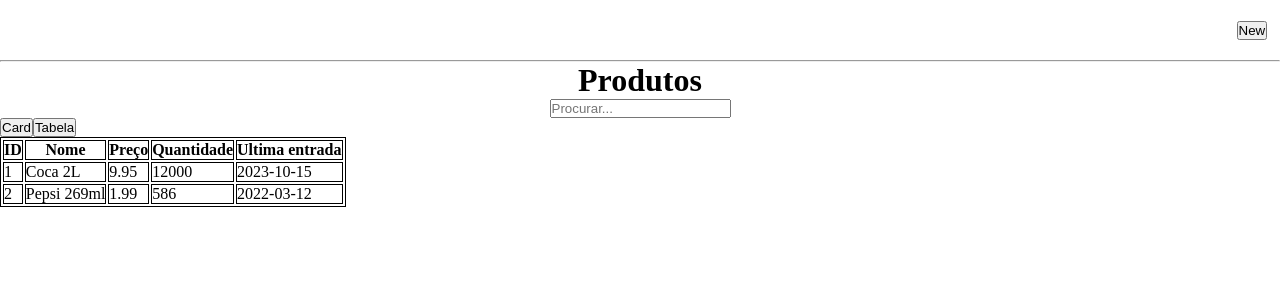
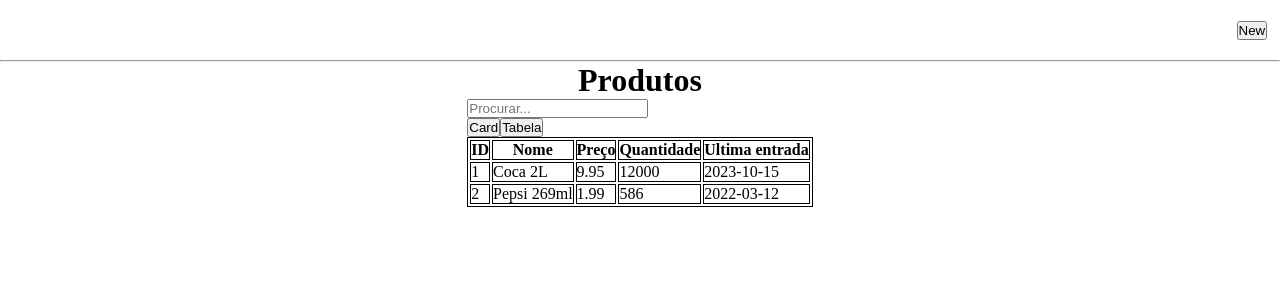
Before and after one commit to arthurcarlini/products, a React (Vite) app: page / in a window 1280 px wide. Shown: the top 300 px of the page. Built offline with nearby package versions, Linux system fonts and the light colour scheme; data requests are answered from the project's data file.

Commit message:
move some functions to another component

```diff
--- a/src/pages/Home/index.jsx
+++ b/src/pages/Home/index.jsx
@@ -3,12 +3,11 @@ import './Home.css'
 
 import api from '../../api'
 import Navbar from '../../components/Navbar'
-import RenderProducts from '../../components/RenderProducts'
-import SearchProducts from '../../components/SearchProducts'
+import Products from '../../components/Products'
 
 const Home = () => {
 
-  // pega os produtos
+  // get products
   const [data, setData] = useState([])
   console.log(data)
 
@@ -19,7 +18,7 @@ const Home = () => {
   }, [])
 
 
-  // abre o modal
+  // open modal
   const [isOpen, setIsOpen] = useState(false)
 
   return (
@@ -34,10 +33,8 @@ const Home = () => {
 
       <div id='content'>
         <h1>Produtos</h1>
-        <SearchProducts products={data} />
+        <Products products={data} />
       </div>
-
-      <RenderProducts products={data} />
     </div>
   )
 }
```
